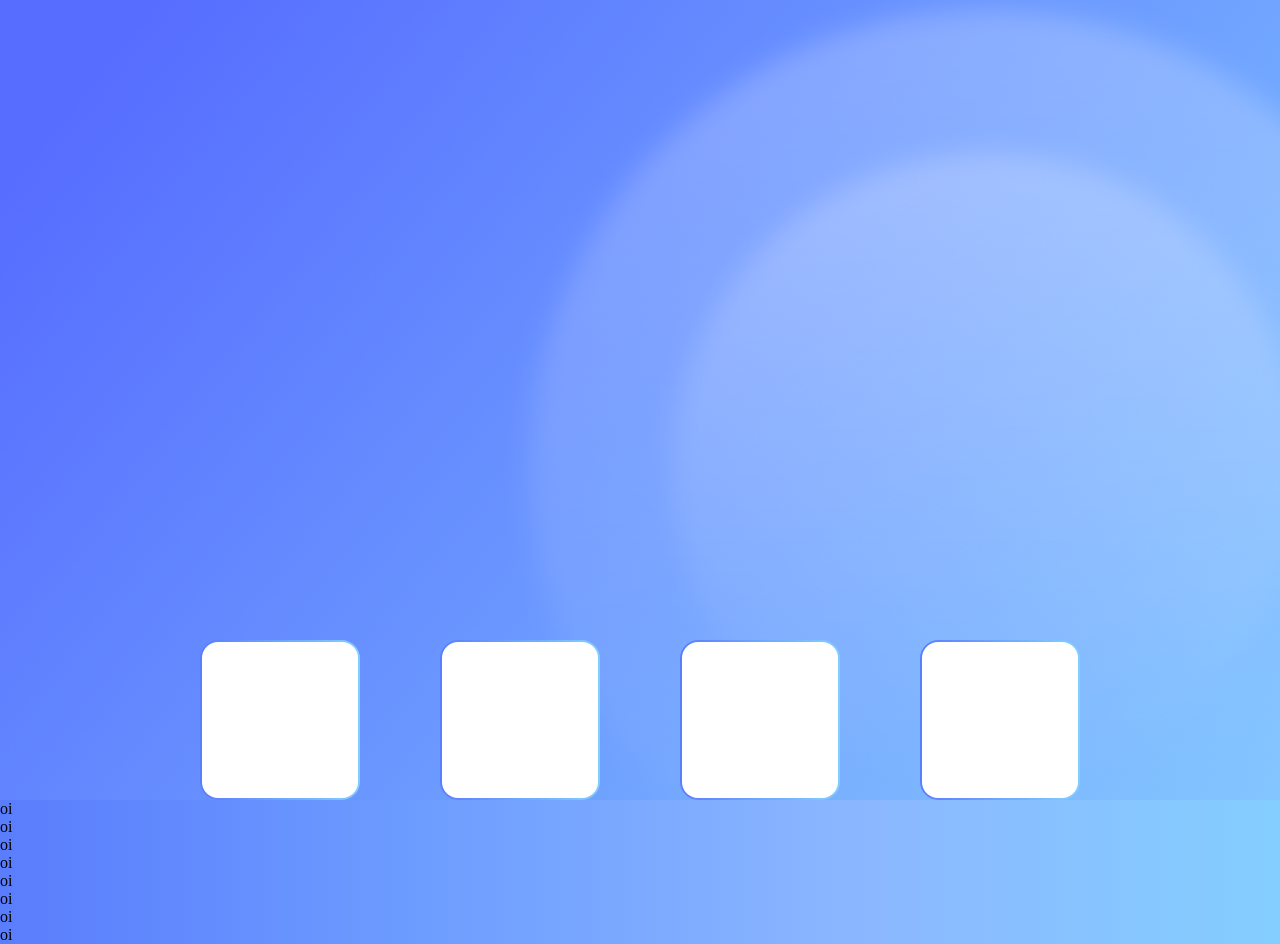
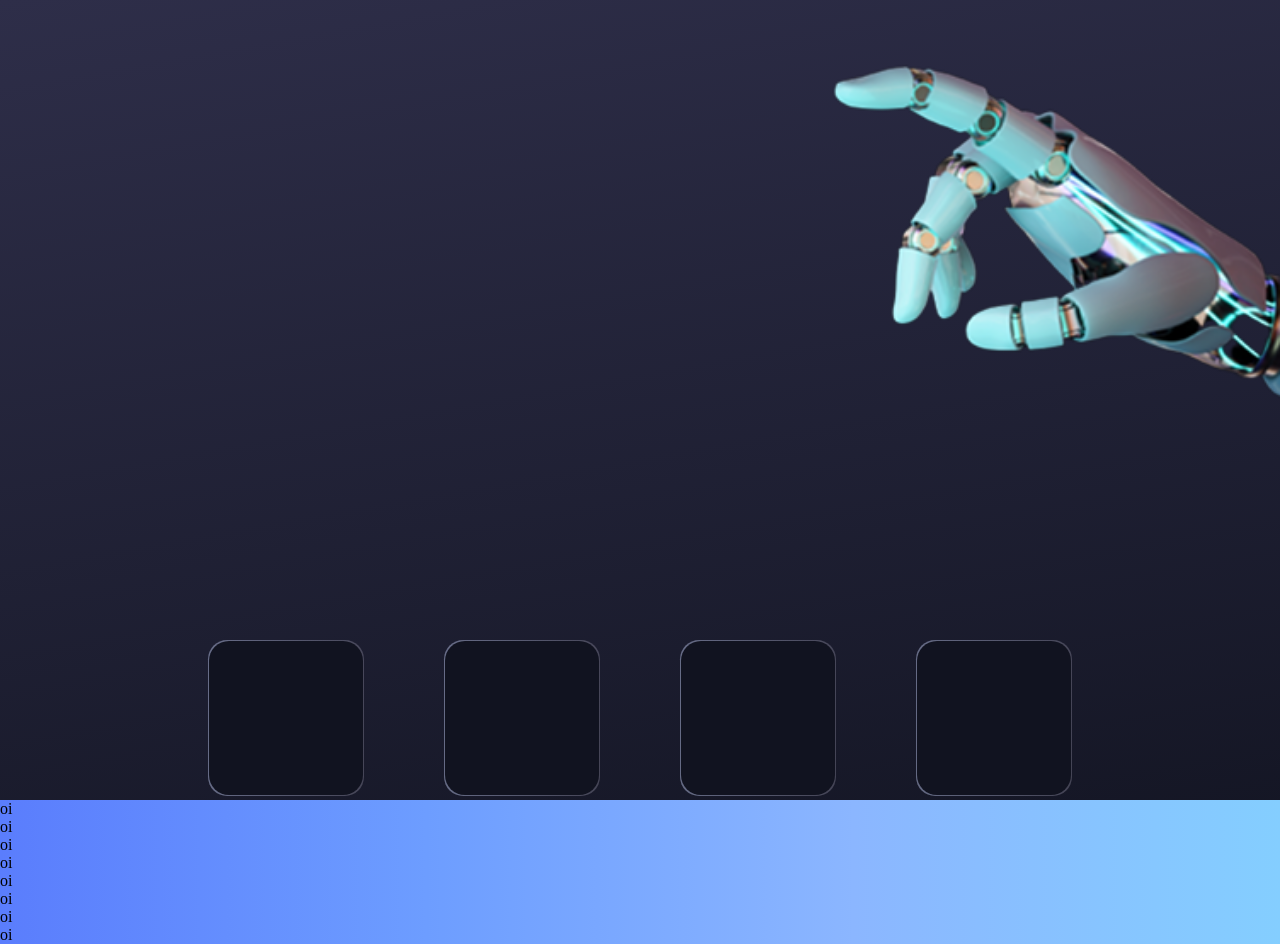
Before and after one commit to PietraCaraccoRuiz/integrador-ecommerce, a plain HTML site: page index.html in a window 1280 px wide. Drawn offline with Linux system fonts and the light colour scheme.

Commit message:
Atualização Header

```diff
--- a/index.html
+++ b/index.html
@@ -9,6 +9,7 @@
 <body>
     <main>
         <header>
+            <figure><img src="./img/mao.png"></img></figure>
         <section id="carrosel">
             <article class="card"><div></div></article>
             <article class="card"><div></div></article>
--- a/style.css
+++ b/style.css
@@ -10,15 +10,27 @@ body{
 }
 
 main{
-    width: 100;
+    background: linear-gradient(-10deg, rgba(17, 19, 32, 1), rgba(46, 46, 73, 1));
+    background-color: rgba(17, 19, 32, 1);
+    width: 100%;
+    position: relative;
+}
+
+header figure {
+    position: absolute;
+    right: 0;
+    top: 0;
+}
+
+/* Ajusta a imagem */
+header figure img {
+    width: 60vh;
+    display: block;
 }
 
 header{
-    background-image: url('./img/frame2.png');
-    width: 100%;
+    width: 100vh;
     height: 100vh;
-    display: flex;
-    position: relative;
 }
 
 .produtos{
@@ -38,28 +50,23 @@ header{
 }
 
 .card {
-    background: linear-gradient(to right,#5a7dfd, #84CEFF);
-    border-radius: 2.3vh;
-    width: 20vh;
-    height: 20vh;
+    background: linear-gradient(to right,#cdd8ff6c, #b0acc04b);
+    border-radius: 2.4vh;
+    width: 19.5vh;
+    height: 19.5vh;
     display: flex;
     justify-content: center;
     align-items: center;
-    overflow: hidden;
-    transition: clip-path 0.5s ease;
-    clip-path: inset(0 0 0 0);
 }
 
 .card div {
-    background: #ffffff;
-    border-radius: 2vh;
-    width: 19.5vh;
-    height: 19.5vh;
-    transition: 0.1s ease, opacity 0.3s ease;
-    opacity: 1;
-    overflow: hidden;
+    background: rgba(17, 19, 32, 1);
+    border-radius: 2.5vh;
+    width: 19.2vh;
+    height: 19.2vh;
+    transition: all 1s;
 }
 
 .card div:hover {
-    opacity: 0;
+    background: linear-gradient(to right,#576DFF, #84CEFF);
 }
```
Also changed, not shown: img/mao.png (added).
